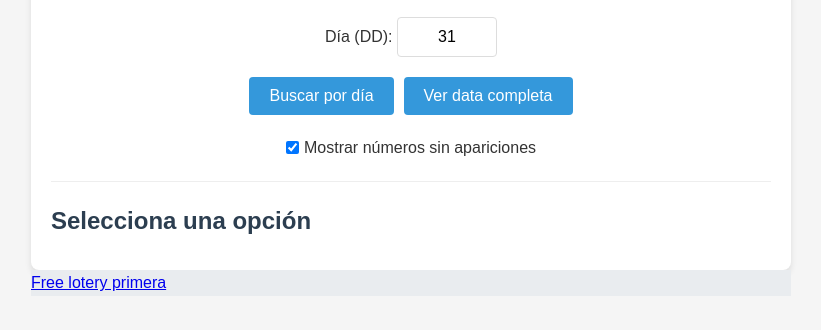
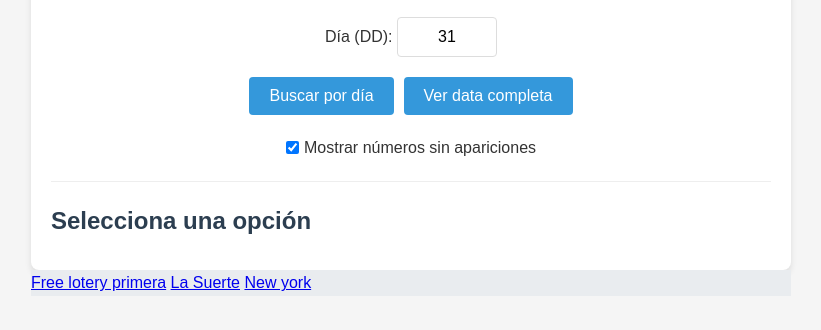
Before and after one commit to tiktox/loteryfree, a plain HTML site: page newyork.html in a window 1280 px wide. Shown: the part 114-444 px from the top of the page, without its empty margins (229-1050 px from the left). Drawn offline with Linux system fonts and the light colour scheme.

Commit message:
Update newyork.html

```diff
--- a/newyork.html
+++ b/newyork.html
@@ -3263,5 +3263,8 @@
 </style>
 <div class="buttons1">
     <a href="index.html">Free lotery primera</a>
+    <a href="lasuerte.html">La Suerte</a>
+    <a href="newyork.html">New york</a>
+
 
 </div>
```
